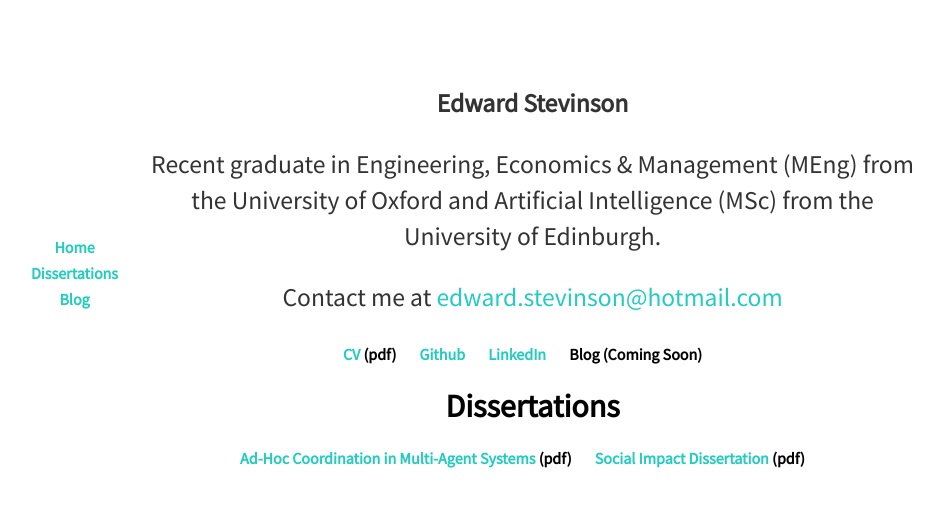
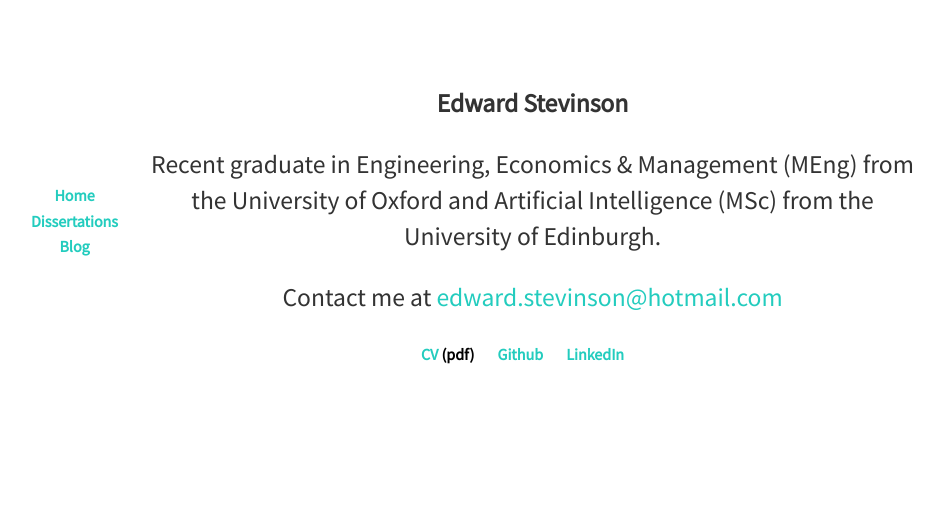
Before and after one commit to Stevinson/stevinson.github.io, a Jekyll site: the page built from index.md, in a window 1280 px wide. Shown: the top 507 px of the page, without its empty margins (161-1104 px from the left). Built offline with Jekyll 4.4.1, drawn with Linux system fonts in a browser that asks for light colours.

Commit message:
update home page

```diff
--- a/index.md
+++ b/index.md
@@ -12,9 +12,3 @@
 * [CV](assets/stevinson_CV.pdf) (pdf)
 * [Github](https://www.github.com/stevinson)
 * [LinkedIn](https://uk.linkedin.com/in/edward-stevinson-971b98124)
-* Blog (Coming Soon)
-
-## Dissertations
-
-* [Ad-Hoc Coordination in Multi-Agent Systems](assets/adhoc_coord.pdf) (pdf)
-* [Social Impact Dissertation](assets/3space_report.pdf) (pdf)
```
Also changed, not shown: work/index.html (+3 -4 lines).
